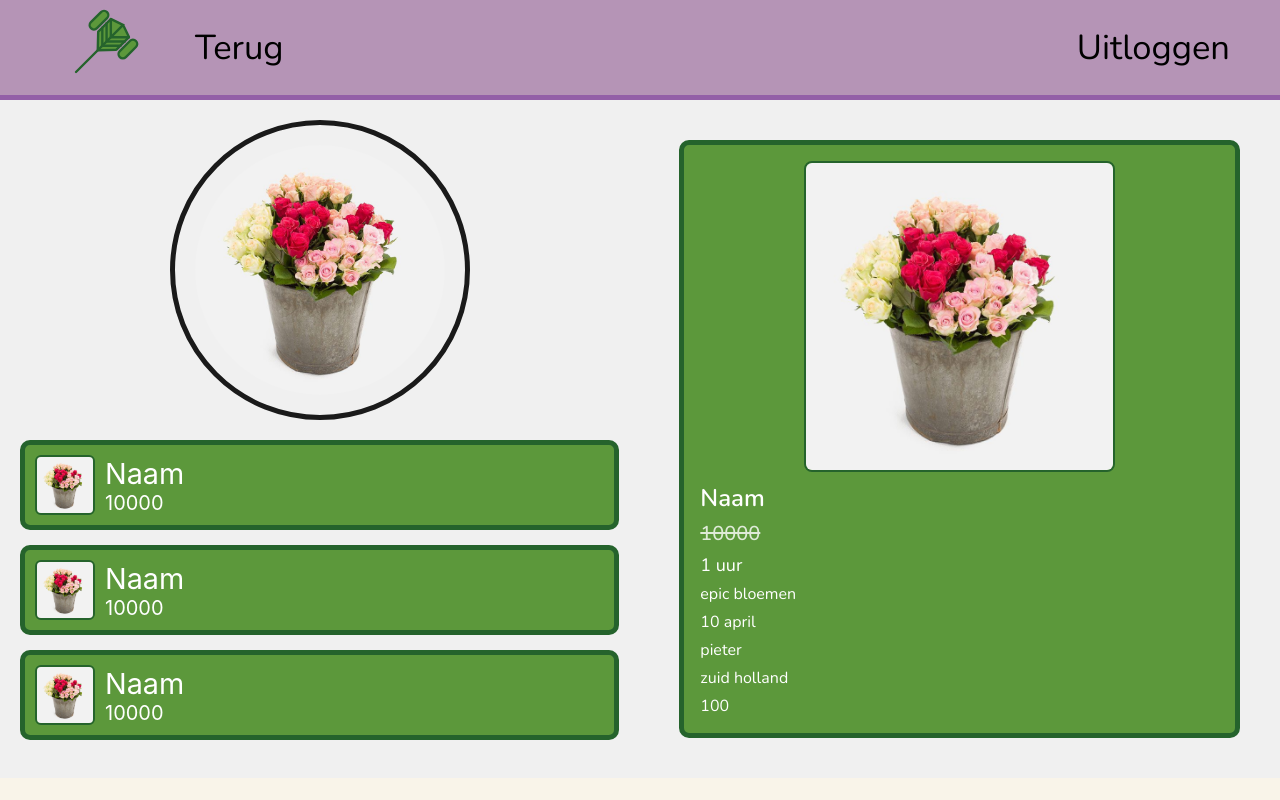
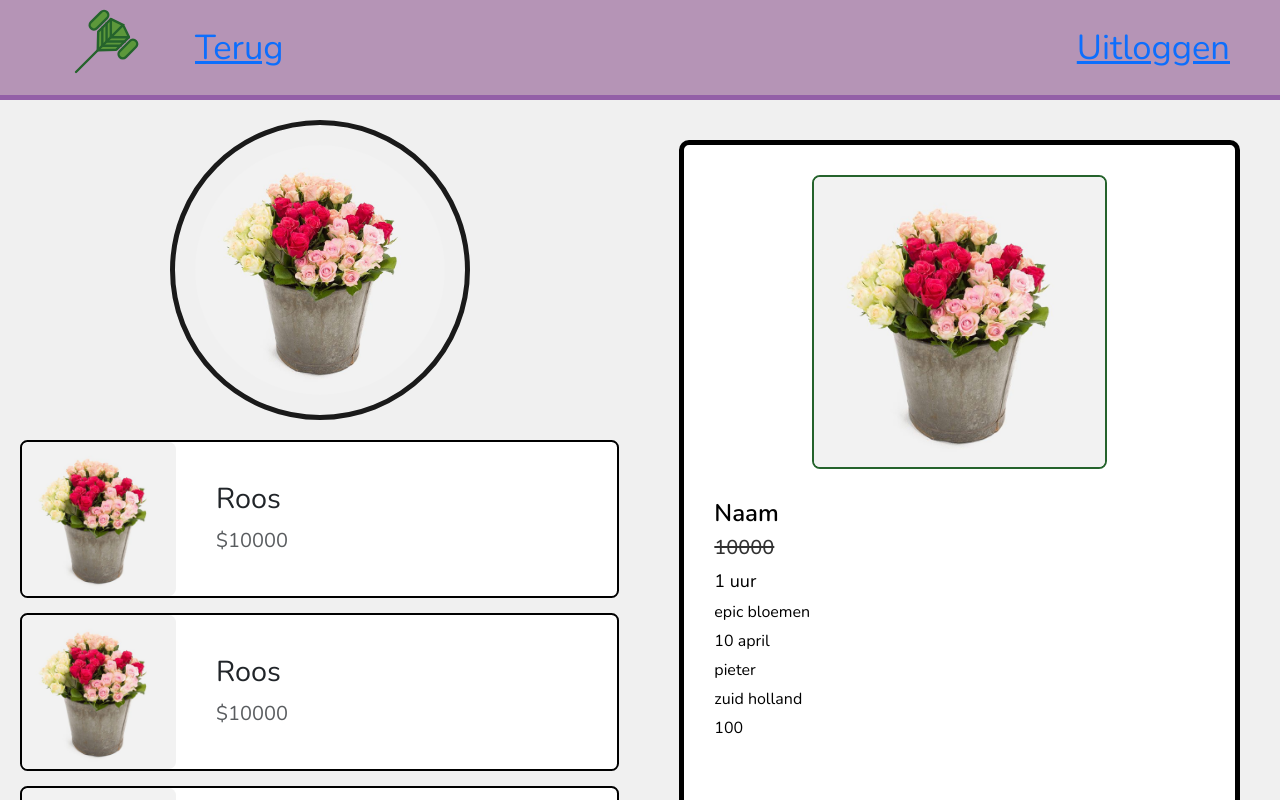
Before and after one commit to MishaOpstal/Floriday, a Next.js app in the folder LeafBidWeb/: page /veiling_view in a window 1280 px wide. Built offline with nearby package versions, Linux system fonts and the light colour scheme.

Commit message:
REFINE: update styling and layout for InfoVeld and BigInfoVeld components using Bootstrap

```diff
--- a/LeafBidWeb/src/app/veiling_view/page.tsx
+++ b/LeafBidWeb/src/app/veiling_view/page.tsx
@@ -10,9 +10,9 @@ export default function Profile() {
             <div className={s.links}>
                 <img className={s.plaatje} src="/bloem.png" alt="placeholder" />
                 <div className={s.tekstblokken}>
-                    <InfoVeld naam="Naam" prijs={10000} plaatje="bloem.png"/>
-                    <InfoVeld naam="Naam" prijs={10000} plaatje="bloem.png"/>
-                    <InfoVeld naam="Naam" prijs={10000} plaatje="bloem.png"/>
+                    <InfoVeld naam="Roos" prijs={"$10000"} plaatje="bloem.png"/>
+                    <InfoVeld naam="Roos" prijs={"$10000"} plaatje="bloem.png"/>
+                    <InfoVeld naam="Roos" prijs={"$10000"} plaatje="bloem.png"/>
                 </div>
             </div>
             <div className={s.infoblok}>
--- a/LeafBidWeb/src/components/infoVeldKlein/infoVeldKlein.module.css
+++ b/LeafBidWeb/src/components/infoVeldKlein/infoVeldKlein.module.css
@@ -1,38 +1,17 @@
 .help{}
+.text-container {
 
-.wrapper {
     display: flex;
-    align-items: center;
-    gap: 10px;
-    padding: 10px;
-    align-self: stretch;
-    border-radius: 10px;
-    border: 5px solid #25632C;
-    background-color: #5C983B;
-
-    width: 100%;
-    max-width: 100%;
-}
-
-
-.plaatje {
-    width: 60px;
-    height: 60px;
-    border-radius: 10%; /* Make it circular */
-    object-fit: cover;
-    border: 2px solid #25632C;
-    flex-shrink: 0;
-}
-
-.text-container {
-    display: flex;
+    padding: 20px;
     flex-direction: column;
     justify-content: center;
-    gap: 4px;
+    align-items: flex-start;
+    gap: 16px;
+
 }
 
 .naam {
-    color: #FFF;
+    color: black;
     font-family: Inter, sans-serif;
     font-size: 28.8px;
     font-weight: 400;
@@ -40,9 +19,10 @@
 }
 
 .prijs {
-    color: #FFF;
+    color: #6A6A6A;
     font-family: Inter, sans-serif;
     font-size: 20px;
     font-weight: 400;
     margin: 0;
+
 }
--- a/LeafBidWeb/src/components/infoVeldKlein/infoVeldKlein.tsx
+++ b/LeafBidWeb/src/components/infoVeldKlein/infoVeldKlein.tsx
@@ -1,21 +1,25 @@
-import s from './infoVeldKlein.module.css';
+import 'bootstrap/dist/css/bootstrap.min.css';
 
 type InfoFieldProps = {
     naam: string;
-    prijs: number;
+    prijs: string;
     plaatje: string;
 };
 
 export default function InfoVeld({ naam, prijs, plaatje }: InfoFieldProps) {
-    // Dynamic image path from public folder
     const imageSrc = `/${plaatje}`;
 
     return (
-        <div className={s.wrapper}>
-            <img className={s.plaatje} src={imageSrc} alt={naam} />
-            <div className={s.tekstContainer}>
-                <h6 className={s.naam}>{naam}</h6>
-                <p className={s.prijs}>{prijs}</p>
+        <div className="d-flex align-items-center gap-3  border  border-2 border-black rounded bg-white w-100">
+            <img
+                src={imageSrc}
+                alt={naam}
+                className="img-fluid rounded"
+                style={{ width: '154px', height: '154px', objectFit: 'cover' }}
+            />
+            <div className="d-flex flex-column justify-content-center ps-3 gap-2">
+                <h6 className="m-0" style={{ fontSize: '28.8px', fontWeight: 400 }}>{naam}</h6>
+                <p className="text-muted m-0" style={{ fontSize: '20px', fontWeight: 400 }}>{prijs}</p>
             </div>
         </div>
     );
--- a/LeafBidWeb/src/components/veilingInfo/veilingInfo.tsx
+++ b/LeafBidWeb/src/components/veilingInfo/veilingInfo.tsx
@@ -1,4 +1,4 @@
-import s from './velinginfo.module.css';
+import 'bootstrap/dist/css/bootstrap.min.css';
 
 type BigFieldProps = {
     naam: string;
@@ -10,26 +10,55 @@ type BigFieldProps = {
     leverancier: string;
     regio: string;
     aantal: number;
-
 };
 
-export default function BigInfoVeld({ naam, prijs, plaatje, duur, info, oogst, leverancier, regio, aantal}: BigFieldProps) {
-    // Dynamic image path from public folder
+export default function BigInfoVeld({
+                                        naam,
+                                        prijs,
+                                        plaatje,
+                                        duur,
+                                        info,
+                                        oogst,
+                                        leverancier,
+                                        regio,
+                                        aantal,
+                                    }: BigFieldProps) {
     const imageSrc = `/${plaatje}`;
 
     return (
-        <div className={s.wrapper}>
-            <img className={s.plaatje} src={imageSrc} alt={naam} />
-            <div className={s.tekstContainer}>
-                <h2 className={s.naam}>{naam}</h2>
-                <p className={s.prijs}>{prijs}</p>
-                <p className={s.duur}>{duur}</p>
-                <p className={s.info}>{info}</p>
-                <p className={s.oogst}>{oogst}</p>
-                <p className={s.leverancier}>{leverancier}</p>
-                <p className={s.regio}>{regio}</p>
-                <p className={s.aantal}>{aantal}</p>
-
+        <div
+            className="d-flex flex-column p-4 w-100 h-100 text-black bg-white"
+            style={{
+                backgroundColor: 'white',
+                border: '5px solid black',
+                borderRadius: '10px',
+                gap: '10px',
+                fontFamily: 'Inter, sans-serif',
+                position: 'relative',
+            }}
+        >
+            <img
+                src={imageSrc}
+                alt={naam}
+                className="mx-auto mb-3"
+                style={{
+                    width: '60%',
+                    height: 'auto',
+                    backgroundColor: '#3A3A3A',
+                    borderRadius: '8px',
+                    objectFit: 'cover',
+                    border: '2px solid #25632C',
+                }}
+            />
+            <div className="d-flex flex-column gap-1">
+                <h2 className="m-0" style={{ fontSize: '24px', fontWeight: 600 }}>{naam}</h2>
+                <p className="m-0 text-decoration-line-through" style={{ fontSize: '20px', fontWeight: 500, opacity: 0.8 }}>{prijs}</p>
+                <p className="m-0" style={{ fontSize: '18px', fontWeight: 400 }}>{duur}</p>
+                <p className="m-0" style={{ fontSize: '16px', fontWeight: 400 }}>{info}</p>
+                <p className="m-0" style={{ fontSize: '16px', fontWeight: 400 }}>{oogst}</p>
+                <p className="m-0" style={{ fontSize: '16px', fontWeight: 400 }}>{leverancier}</p>
+                <p className="m-0" style={{ fontSize: '16px', fontWeight: 400 }}>{regio}</p>
+                <p className="m-0" style={{ fontSize: '16px', fontWeight: 400 }}>{aantal}</p>
             </div>
         </div>
     );
```
